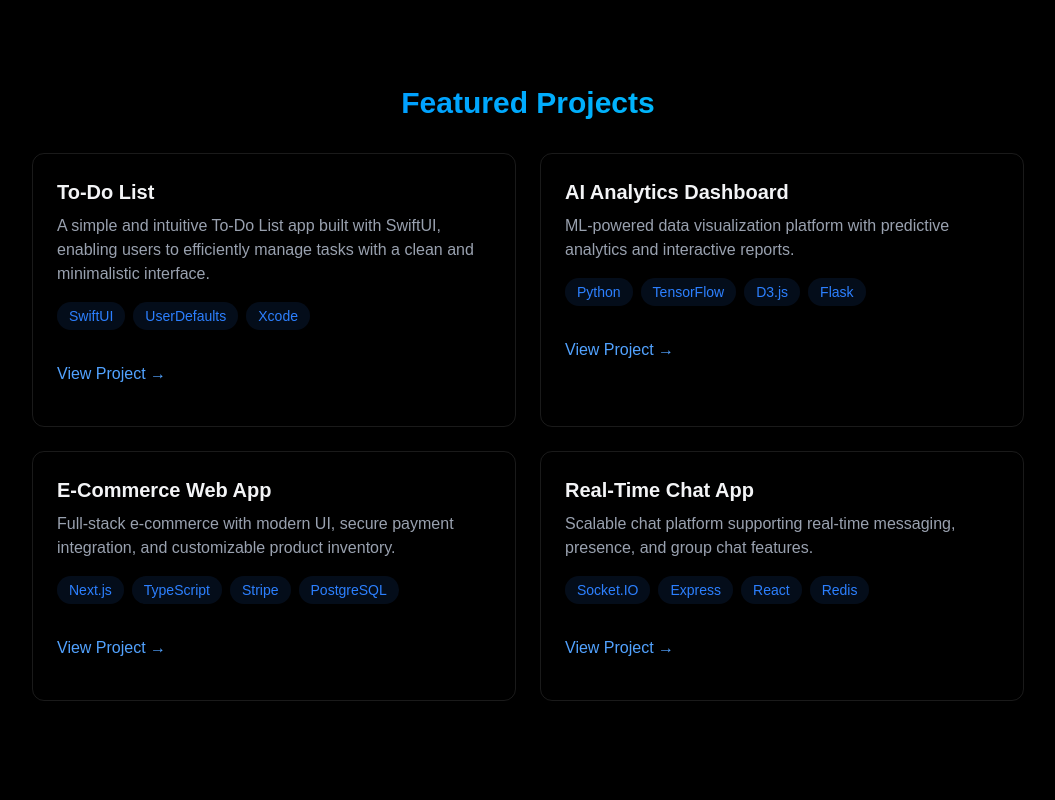
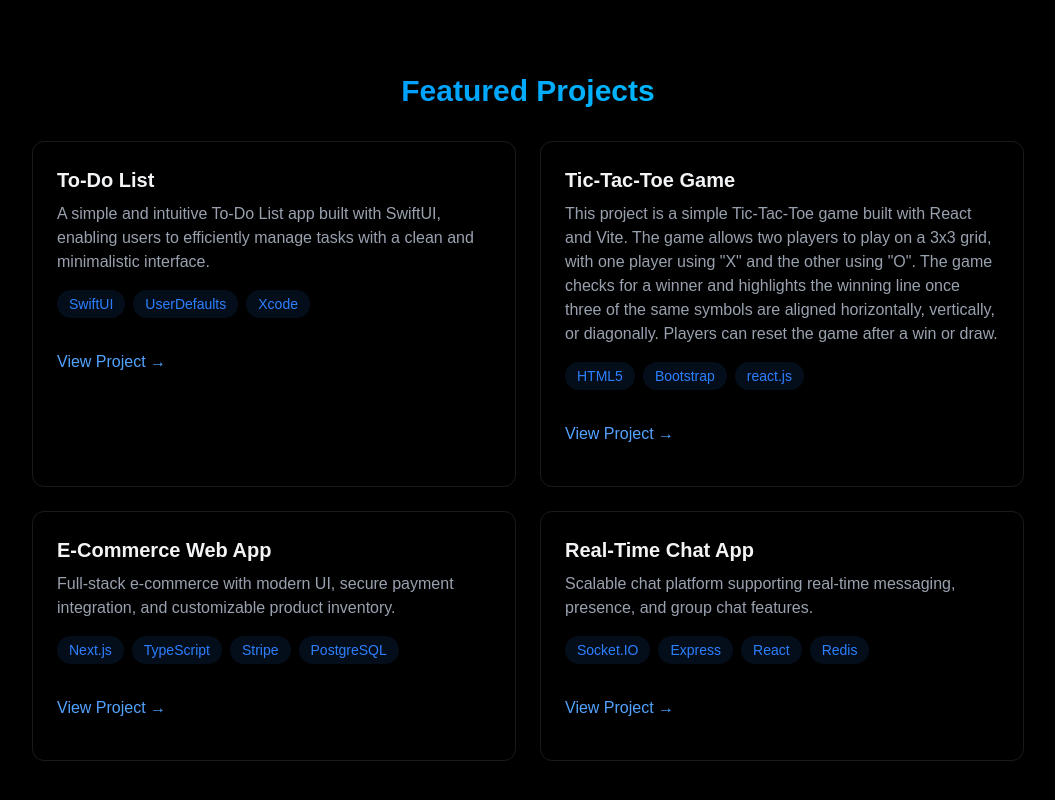
Before and after one commit to Abhishek0025/abhishek-portfolio, a React (Vite) app: page / in a window 1280 px wide. Shown: the part 1759-2559 px from the top of the page, without its empty margins (112-1167 px from the left). Built offline with nearby package versions, Linux system fonts and the light colour scheme.

Commit message:
`Update Projects component to reflect Tic-Tac-Toe Game project details`

```diff
--- a/src/components/sections/Projects.jsx
+++ b/src/components/sections/Projects.jsx
@@ -48,13 +48,12 @@ export const Projects = () => {
               transition-all
             "
             >
-              <h3 className="text-xl font-bold mb-2">AI Analytics Dashboard</h3>
+              <h3 className="text-xl font-bold mb-2">Tic-Tac-Toe Game</h3>
               <p className="text-gray-400 mb-4">
-                ML-powered data visualization platform with predictive analytics
-                and interactive reports.
+              This project is a simple Tic-Tac-Toe game built with React and Vite. The game allows two players to play on a 3x3 grid, with one player using "X" and the other using "O". The game checks for a winner and highlights the winning line once three of the same symbols are aligned horizontally, vertically, or diagonally. Players can reset the game after a win or draw.
               </p>
               <div className="flex flex-wrap gap-2 mb-4">
-                {["Python", "TensorFlow", "D3.js", "Flask"].map((tech, key) => (
+                {["HTML5", "Bootstrap", "react.js"].map((tech, key) => (
                   <span
                     key={key}
                     className="
@@ -71,7 +70,7 @@ export const Projects = () => {
               </div>
               <div className="flex justify-between items-center">
                 <a
-                  href="#"
+                  href="https://github.com/Abhishek0025/Tic-Tac-Toe"
                   className="text-blue-400 hover:text-blue-300 transition-colors my-4"
                 >
                   View Project →
```
